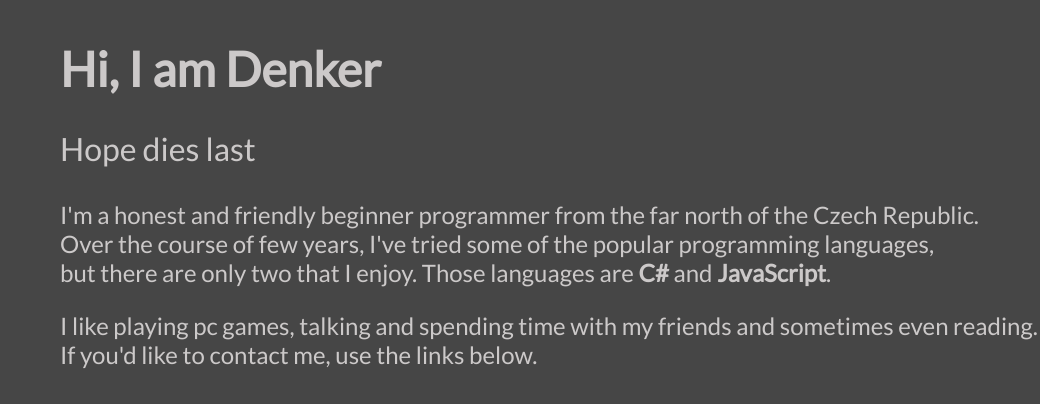
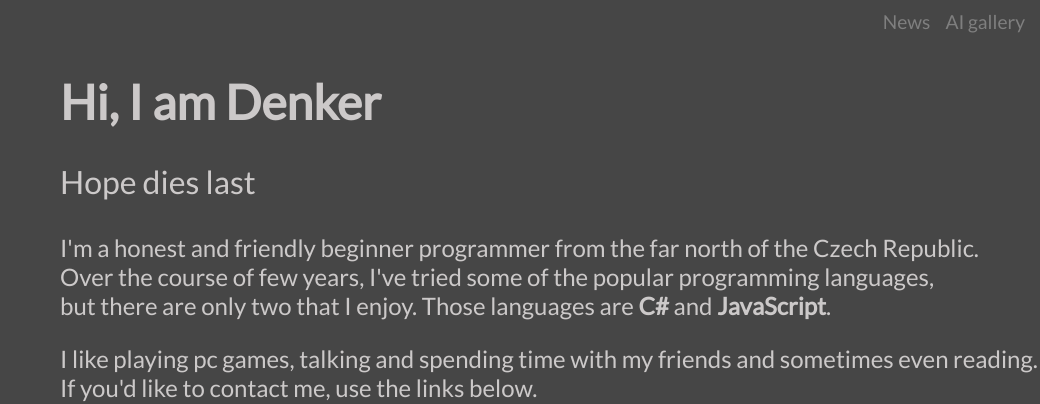
Before and after one commit to Kneliot/myWebPage, a plain HTML site: page index.html in a window 1280 px wide. Shown: the top 404 px of the page, without its empty margins (240-1280 px from the left). Drawn offline with Linux system fonts and the light colour scheme.

Commit message:
navigační linky na další části mého webu

```diff
--- a/index.html
+++ b/index.html
@@ -8,6 +8,12 @@
 </head>
 <body>
     <div class="page-conainer">
+      <header>
+        <nav class="navbar">
+          <a class="nav-link" href="#">News</a>
+          <a class="nav-link" href="#">AI gallery</a>
+        </nav>
+      </header>
       <main>
         <section>
           <h1 id="hlavni-nadpis">Hi, I am Denker</h1>
--- a/main.css
+++ b/main.css
@@ -34,6 +34,26 @@ body {
     align-items: center;
 }
 
+.nav-link {
+    text-decoration: none;
+    color:#7f7f7f;
+    font-size: 1.2rem;
+    margin-right: 15px;
+    margin-top: 10px;
+}
+
+.nav-link:hover {
+    color:#ccc9c9;
+    text-decoration:underline;
+    text-decoration-thickness: 15% ;
+    text-underline-position: under;
+}
+
+.navbar {
+    display: flex;
+    justify-content: right;
+}
+
 #github-username {
     font-size: 1.4rem;
     margin-left: 10px;
```
Also changed, not shown: 1 other file.
